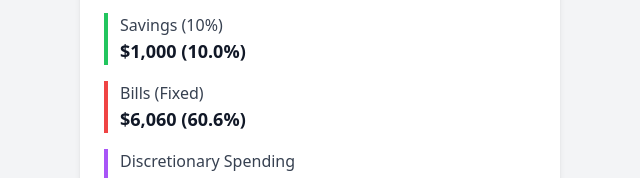
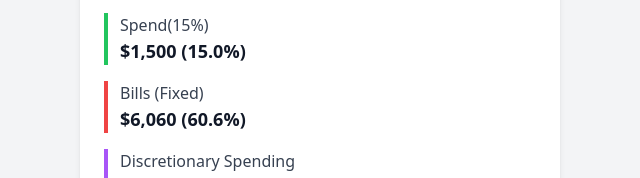
Before and after one commit to jcastl/budget_calc, a plain HTML site: page index.html in a window 1280 px wide. Shown: the part 381-559 px from the top of the page, 320-960 px from the left. Drawn offline with nearby package versions, Linux system fonts and the light colour scheme.

Commit message:
Update index.html
changing savings to spend.

```diff
--- a/index.html
+++ b/index.html
@@ -44,7 +44,7 @@
                             <p class="text-lg font-bold text-gray-900 dark:text-white">$1,000</p>
                         </div>
                         <div id="savingsSection" class="border-l-4 border-green-500 pl-3">
-                            <p class="font-medium text-gray-700 dark:text-gray-300">Savings (10%)</p>
+                            <p class="font-medium text-gray-700 dark:text-gray-300">Spend(15%)</p>
                             <p class="text-lg font-bold text-gray-900 dark:text-white">$1,000</p>
                         </div>
                         <div id="billsSection" class="border-l-4 border-red-500 pl-3">
@@ -137,7 +137,7 @@
         // Calculate budget based on income
         function calculateBudget(income) {
             const tithe = income * 0.1;
-            const savings = income * 0.1;
+            const savings = income * 0.15;
             const bills = fixedBills;
             const discretionary = income - (tithe + savings + bills);
 
```
